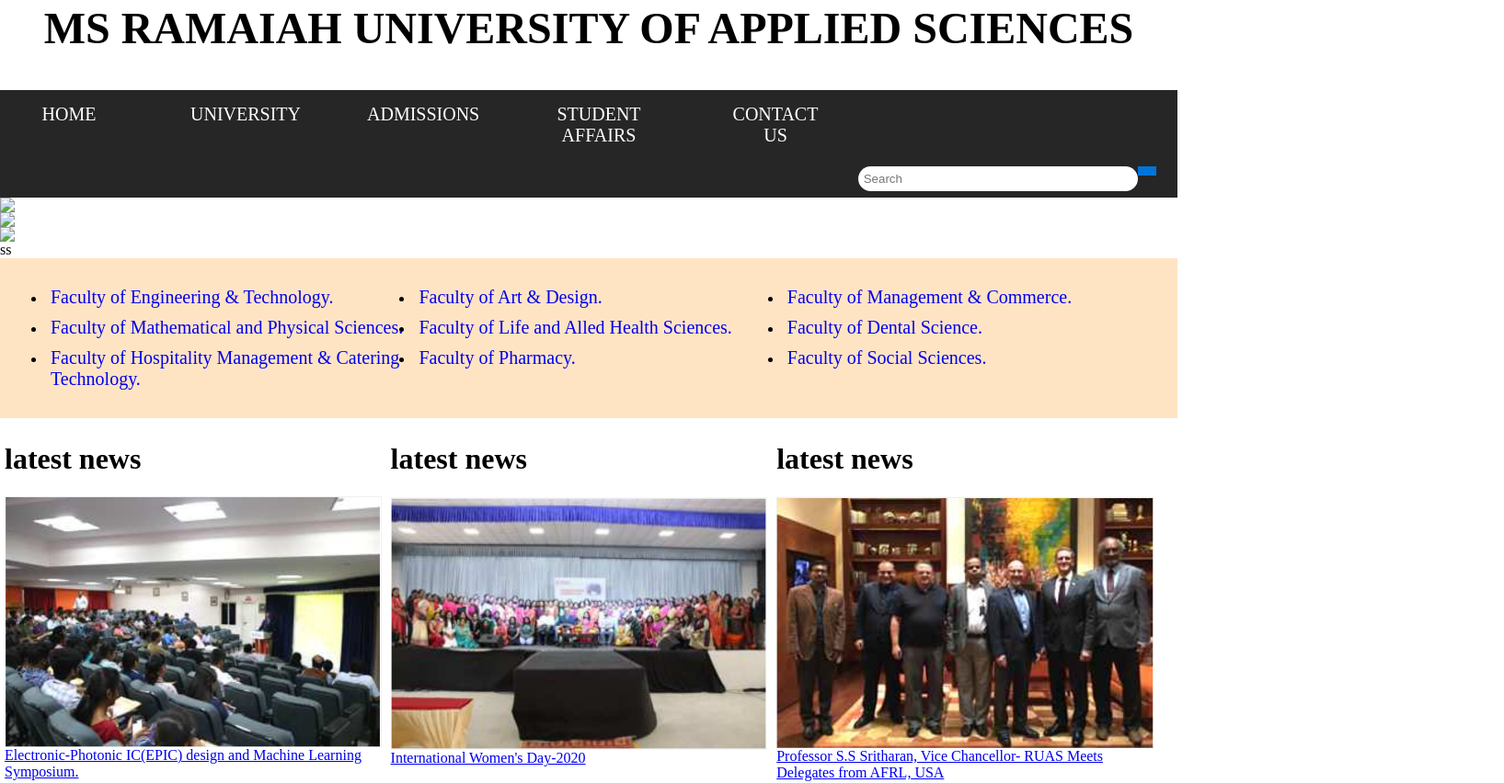
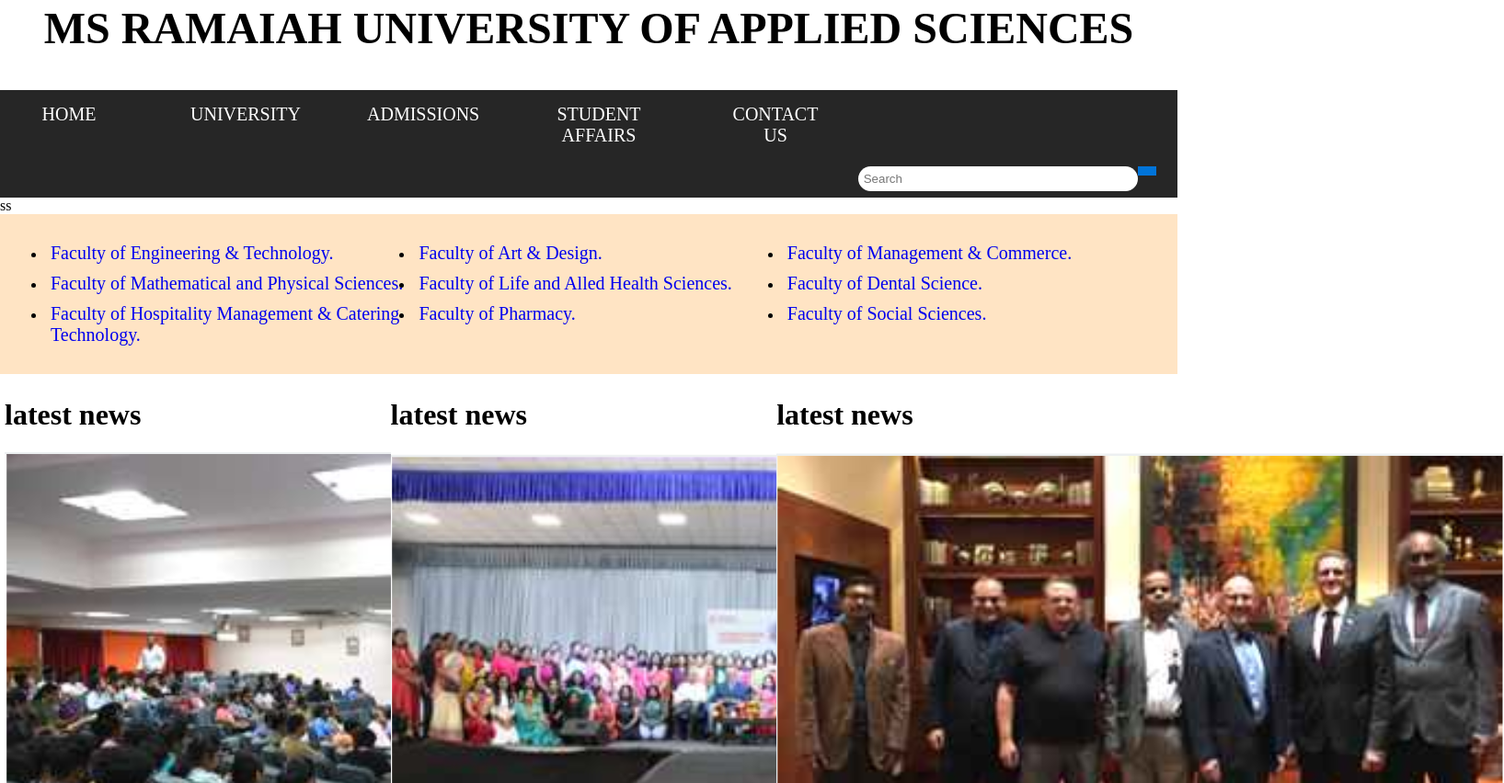
Before and after one commit to raagavardhini/raagavardhini.github.io, a plain HTML site: page index.html in a window 1280 px wide. Shown: the part 37-889 px from the top of the page at 92% size, 1635 px wide, since content can reach past the window. Drawn offline with Linux system fonts and the light colour scheme.

Commit message:
Update index.css

```diff
--- a/index.css
+++ b/index.css
@@ -14,12 +14,6 @@ body{
     color: black;
     text-decoration: none;
     text-transform: uppercase;
-}
-img{
-    display: block;
-    margin-left: auto;
-    margin-right: auto;
-    width: 100%;
 }
 .nav-links{
     width: 100%;
@@ -68,6 +62,14 @@ img{
         border: none;
         cursor: pointer;
     }
+
+[data-component="slideshow"] .slide {
+    display: none;
+  }
+
+  [data-component="slideshow"] .slide.active {
+    display: block;
+  }
 .faculty_names{
     background-color: bisque;
     padding:10px;
@@ -86,15 +88,17 @@ img{
     text-decoration: none;
     font-size: 20px;
 }
+.news{
+  float: left;
+  width: 32%;
+  padding: 5px;
+}
+
+/* Clearfix (clear floats) */
 .latest-news::after {
-    content: "";
-    clear: both;
-    display: table;
-}
-.news{
-    float: left;
-    width: 32%;
-    padding: 5px;
+  content: "";
+  clear: both;
+  display: table;
 }
 h3{
     display: block;
```
